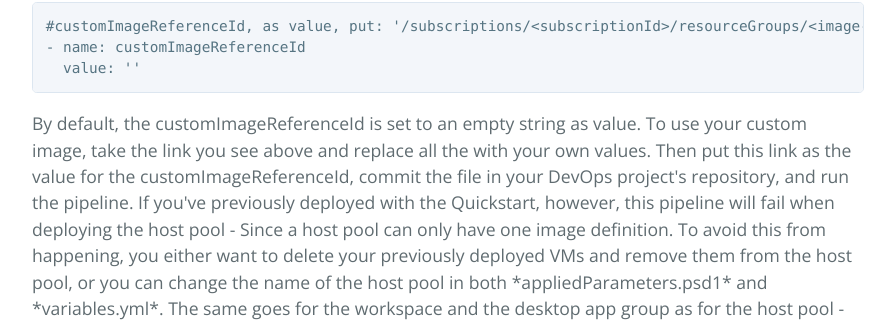
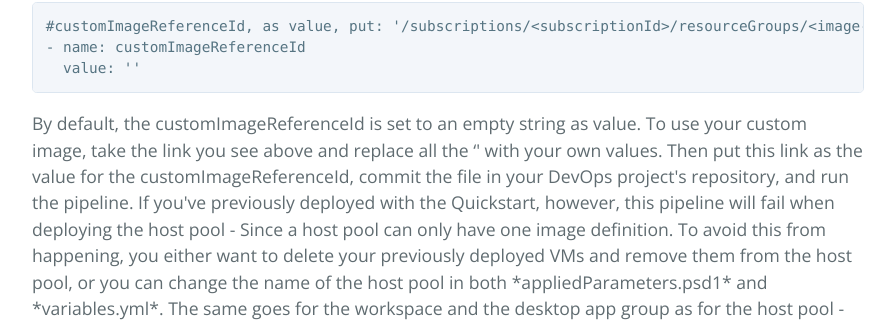
Before and after one commit to samvdjagt/wvdquickstart, a Jekyll site: the page built from customize.md, in a window 1280 px wide and 900 px high, scrolled down 3860 px. Shown: the part 149-474 px from the top of the window, without its empty margins (192-1087 px from the left). Built offline with Jekyll 4.4.1, drawn with Linux system fonts in a browser that asks for light colours; some of the changed text lies outside the part shown.

````diff
--- a/customize.md
+++ b/customize.md
@@ -96,7 +96,7 @@ The WVD Quickstart is not an advanced image management solution, nor does it off
 - name: customImageReferenceId
   value: ''
 ```
-By default, the customImageReferenceId is set to an empty string as value. To use your custom image, take the link you see above and replace all the <fields> with your own values. Then put this link as the value for the customImageReferenceId, commit the file in your DevOps project's repository, and run the pipeline. If you've previously deployed with the Quickstart, however, this pipeline will fail when deploying the host pool - Since a host pool can only have one image definition. To avoid this from happening, you either want to delete your previously deployed VMs and remove them from the host pool, or you can change the name of the host pool in both *appliedParameters.psd1* and *variables.yml*. The same goes for the workspace and the desktop app group as for the host pool - you would want to go through the same steps for those two to ensure the pipeline succeeds. Additionally, you do want to make sure that this image is deployed in the same region as your WVD deployment for the pipeline to succeed.
+By default, the customImageReferenceId is set to an empty string as value. To use your custom image, take the link you see above and replace all the '<fields>' with your own values. Then put this link as the value for the customImageReferenceId, commit the file in your DevOps project's repository, and run the pipeline. If you've previously deployed with the Quickstart, however, this pipeline will fail when deploying the host pool - Since a host pool can only have one image definition. To avoid this from happening, you either want to delete your previously deployed VMs and remove them from the host pool, or you can change the name of the host pool in both *appliedParameters.psd1* and *variables.yml*. The same goes for the workspace and the desktop app group as for the host pool - you would want to go through the same steps for those two to ensure the pipeline succeeds. Additionally, you do want to make sure that this image is deployed in the same region as your WVD deployment for the pipeline to succeed.
 
 ### <b>Advanced: Customize the WVD Quickstart Code</b>
 In case the above customization is not sufficient to support your needs, a more advanced customization is possible by editing the source code of the WVD Quickstart yourself. Before doing any customizations, it is highly recommended to review the <a href="repo" target="_blank">repository structure</a> and the accompanying breakdown of all files. After doing so, you can start customizing by doing the following:
````
